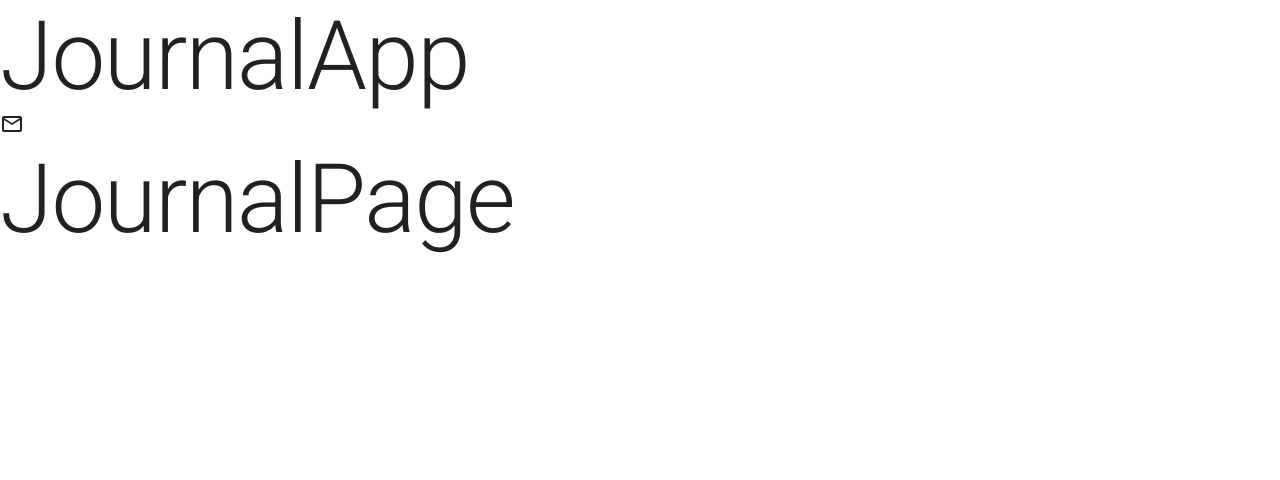
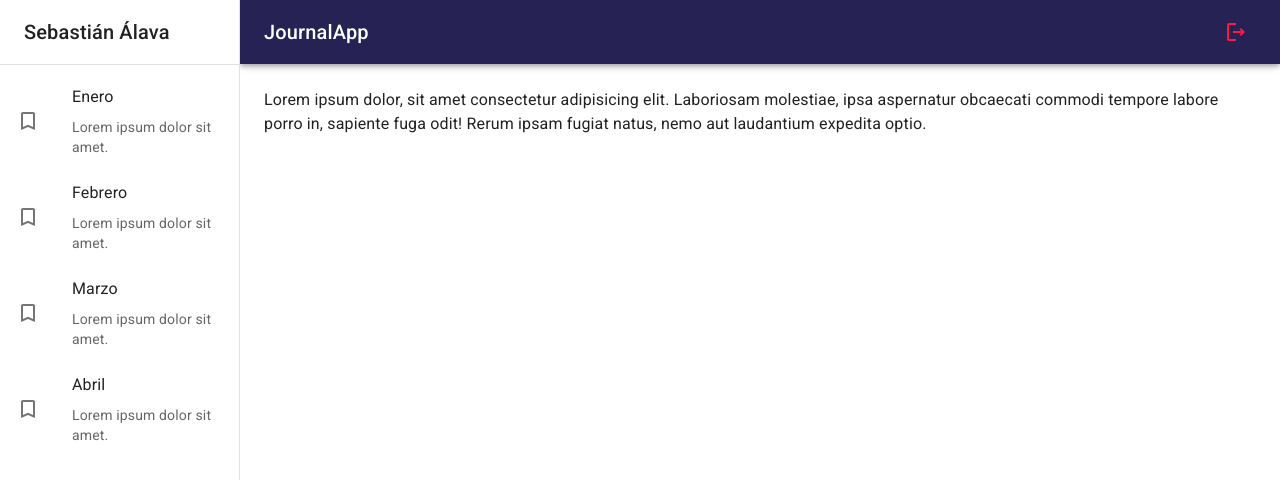
Before and after one commit to sebastian461/react-journal-app, a React (Vite) app: page / in a window 1280 px wide. Shown: the top 480 px of the page. Built offline with nearby package versions, Linux system fonts and the light colour scheme.

Commit message:
Diseño de NavBar y SideBar

```diff
--- a/src/JournalApp.jsx
+++ b/src/JournalApp.jsx
@@ -1,13 +1,8 @@
-import { MailOutline } from "@mui/icons-material";
-import { Typography } from "@mui/material";
 import { Outlet } from "react-router-dom";
 
 export const JournalApp = () => {
   return (
     <>
-      <Typography variant="h1">JournalApp</Typography>
-      <MailOutline />
-
       <div id="detail">
         <Outlet />
       </div>
--- /dev/null
+++ b/src/journal/components/NavBar.jsx
@@ -0,0 +1,46 @@
+import { LogoutOutlined, MenuOutlined } from "@mui/icons-material";
+import {
+  AppBar,
+  Box,
+  Grid,
+  IconButton,
+  Toolbar,
+  Typography,
+} from "@mui/material";
+
+export const NavBar = ({ drawerWidth }) => {
+  return (
+    <Box sx={{ flexGrow: 1 }}>
+      <AppBar
+        position="fixed"
+        sx={{
+          width: { sm: `calc(100% - ${drawerWidth}px)` },
+          ml: { sm: `${drawerWidth}px` },
+        }}
+      >
+        <Toolbar>
+          <IconButton
+            color="inherit"
+            edge="start"
+            sx={{ mr: 2, display: { sm: "none" } }}
+          >
+            <MenuOutlined />
+          </IconButton>
+          <Grid
+            container
+            direction="row"
+            justifyContent="space-between"
+            alignItems="center"
+          >
+            <Typography variant="h6" noWrap component="div">
+              JournalApp
+            </Typography>
+            <IconButton color="error">
+              <LogoutOutlined />
+            </IconButton>
+          </Grid>
+        </Toolbar>
+      </AppBar>
+    </Box>
+  );
+};
--- /dev/null
+++ b/src/journal/components/SideBar.jsx
@@ -0,0 +1,54 @@
+import { TurnedInNot } from "@mui/icons-material";
+import {
+  Box,
+  Divider,
+  Drawer,
+  Grid,
+  List,
+  ListItem,
+  ListItemButton,
+  ListItemIcon,
+  ListItemText,
+  Toolbar,
+  Typography,
+} from "@mui/material";
+
+export const SideBar = ({ drawerWidth }) => {
+  return (
+    <Box
+      component="nav"
+      sx={{ width: { sm: drawerWidth }, flexShrink: { sm: 0 } }}
+    >
+      <Drawer
+        variant="permanent"
+        open
+        sx={{
+          display: { xs: "block" },
+          "& .MuiDrawer-paper": { boxSizing: "border-box", width: drawerWidth },
+        }}
+      >
+        <Toolbar>
+          <Typography variant="h6" noWrap component="div">
+            Sebastián Álava
+          </Typography>
+        </Toolbar>
+        <Divider />
+        <List>
+          {["Enero", "Febrero", "Marzo", "Abril"].map((text) => (
+            <ListItem key={text} disablePadding>
+              <ListItemButton>
+                <ListItemIcon>
+                  <TurnedInNot />
+                </ListItemIcon>
+                <Grid container>
+                  <ListItemText primary={text} />
+                  <ListItemText secondary={"Lorem ipsum dolor sit amet."} />
+                </Grid>
+              </ListItemButton>
+            </ListItem>
+          ))}
+        </List>
+      </Drawer>
+    </Box>
+  );
+};
--- /dev/null
+++ b/src/journal/components/index.js
@@ -0,0 +1,2 @@
+export * from "./NavBar";
+export * from "./SideBar";
--- /dev/null
+++ b/src/journal/layout/JournalLayout.jsx
@@ -0,0 +1,19 @@
+import { Box, Toolbar } from "@mui/material";
+import { NavBar, SideBar } from "../components";
+
+const drawerWidth = 240;
+
+export const JournalLayout = ({ children }) => {
+  return (
+    <Box sx={{ display: "flex" }}>
+      <NavBar drawerWidth={drawerWidth} />
+
+      <SideBar drawerWidth={drawerWidth} />
+
+      <Box component="main" sx={{ flexGrow: 1, p: 3 }}>
+        <Toolbar></Toolbar>
+        {children}
+      </Box>
+    </Box>
+  );
+};
--- a/src/journal/pages/JournalPage.jsx
+++ b/src/journal/pages/JournalPage.jsx
@@ -1,9 +1,15 @@
 import { Typography } from "@mui/material";
 import React from "react";
+import { JournalLayout } from "../layout/JournalLayout";
 export const JournalPage = () => {
   return (
-    <>
-      <Typography variant="h1">JournalPage</Typography>
-    </>
+    <JournalLayout>
+      <Typography>
+        Lorem ipsum dolor, sit amet consectetur adipisicing elit. Laboriosam
+        molestiae, ipsa aspernatur obcaecati commodi tempore labore porro in,
+        sapiente fuga odit! Rerum ipsam fugiat natus, nemo aut laudantium
+        expedita optio.
+      </Typography>
+    </JournalLayout>
   );
 };
```
